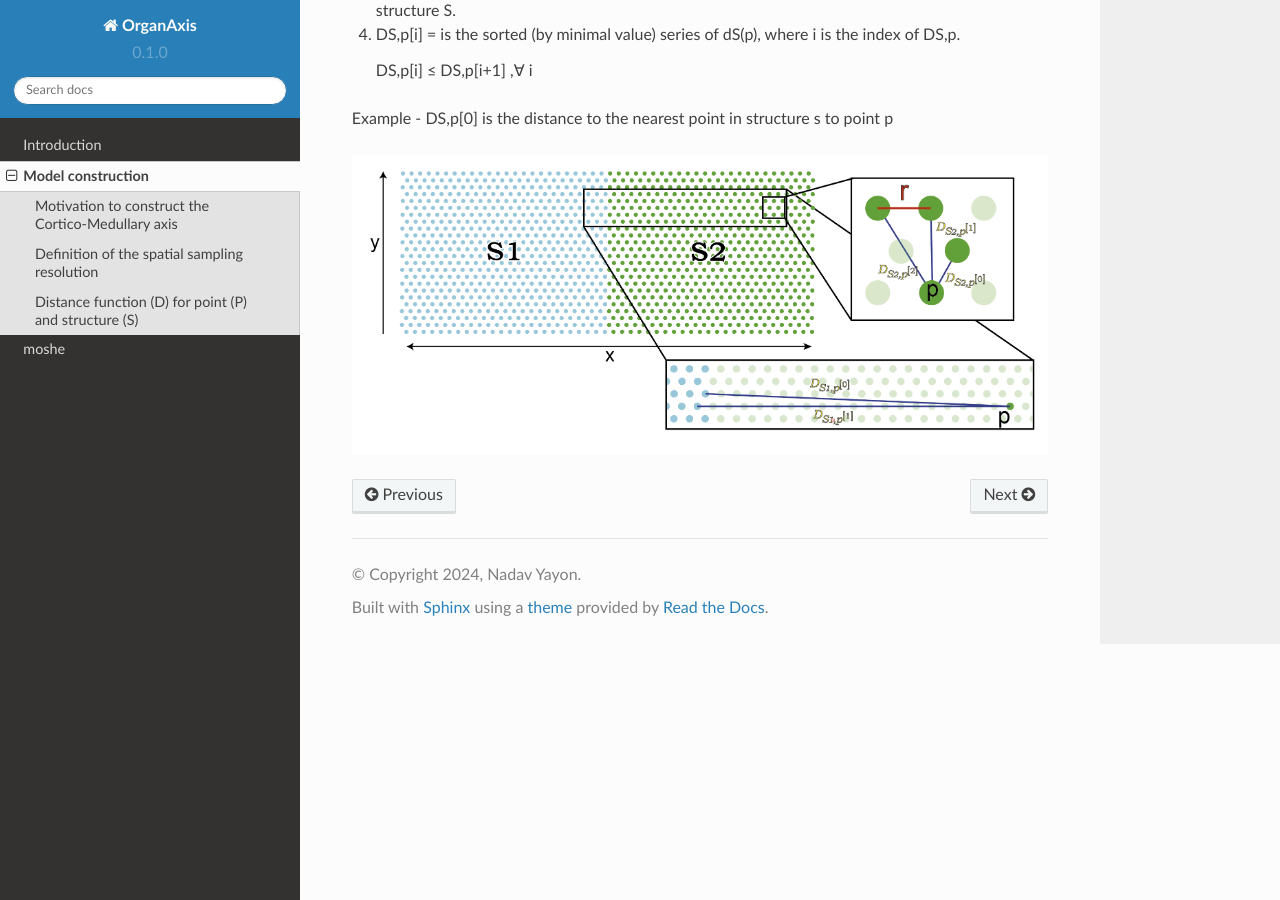
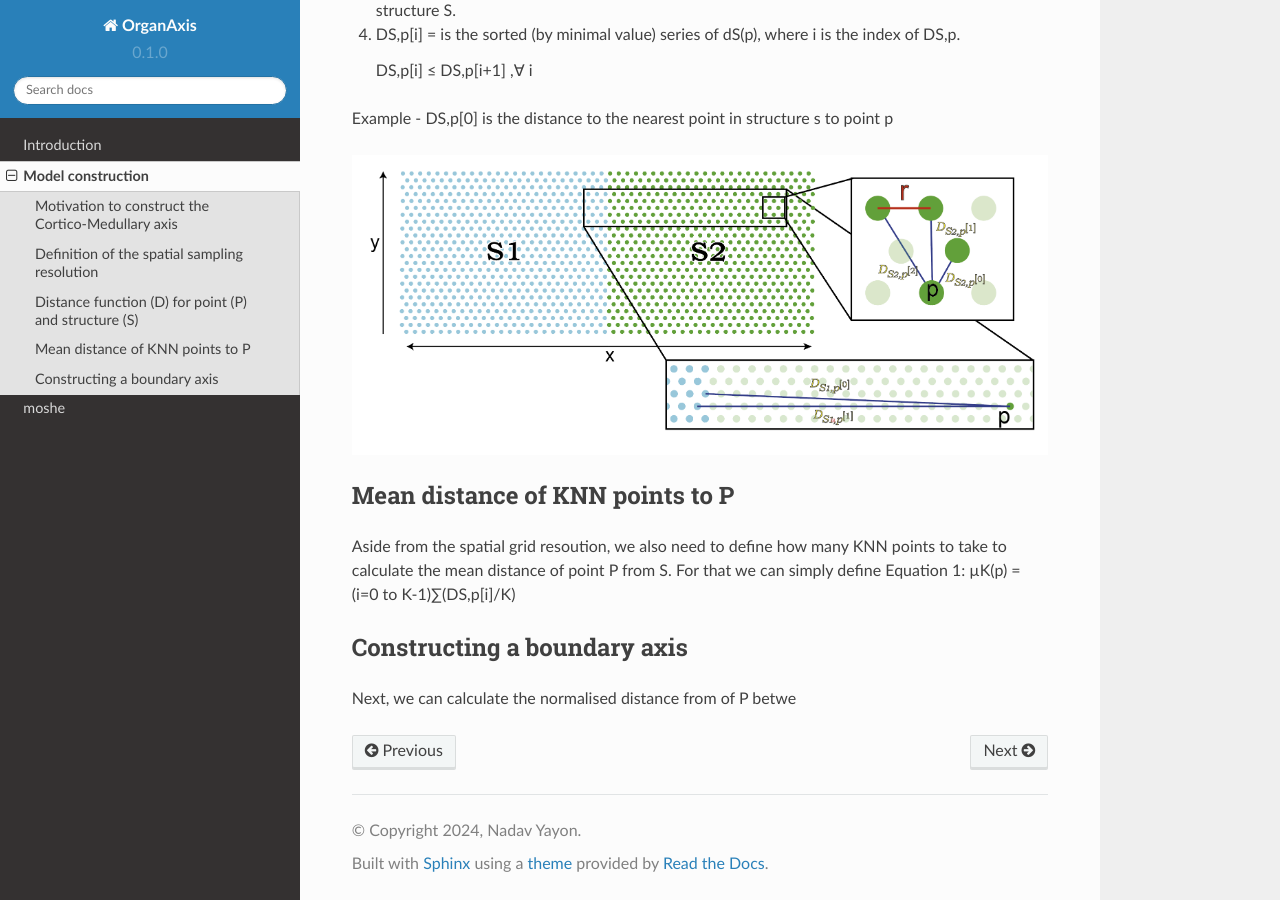
Before and after one commit to nadavyayon/organ_axis_tutorial, a Sphinx documentation site: the page built from docs/source/model.rst, in a window 1280 px wide and 900 px high, scrolled down 1094 px. Built offline with Sphinx 7.4.7 and the Read the Docs theme 2.0.0, drawn with Linux system fonts in a browser that asks for light colours.

Commit message:
Update model.rst

```diff
--- a/docs/source/model.rst
+++ b/docs/source/model.rst
@@ -34,3 +34,12 @@ Example - DS,p[0] is the distance to the nearest point in structure s to point p
 
 .. image:: grid_space_3.PNG
    :width: 100%
+
+Mean distance of KNN points to P
+-------------
+Aside from the spatial grid resoution, we also need to define how many KNN points to take to calculate the mean distance of point P from S.
+For that we can simply define Equation 1:  µK(p) = (i=0 to K-1)∑(DS,p[i]/K)
+
+Constructing a boundary axis
+--------------
+Next, we can calculate the normalised distance from of P betwe
```
